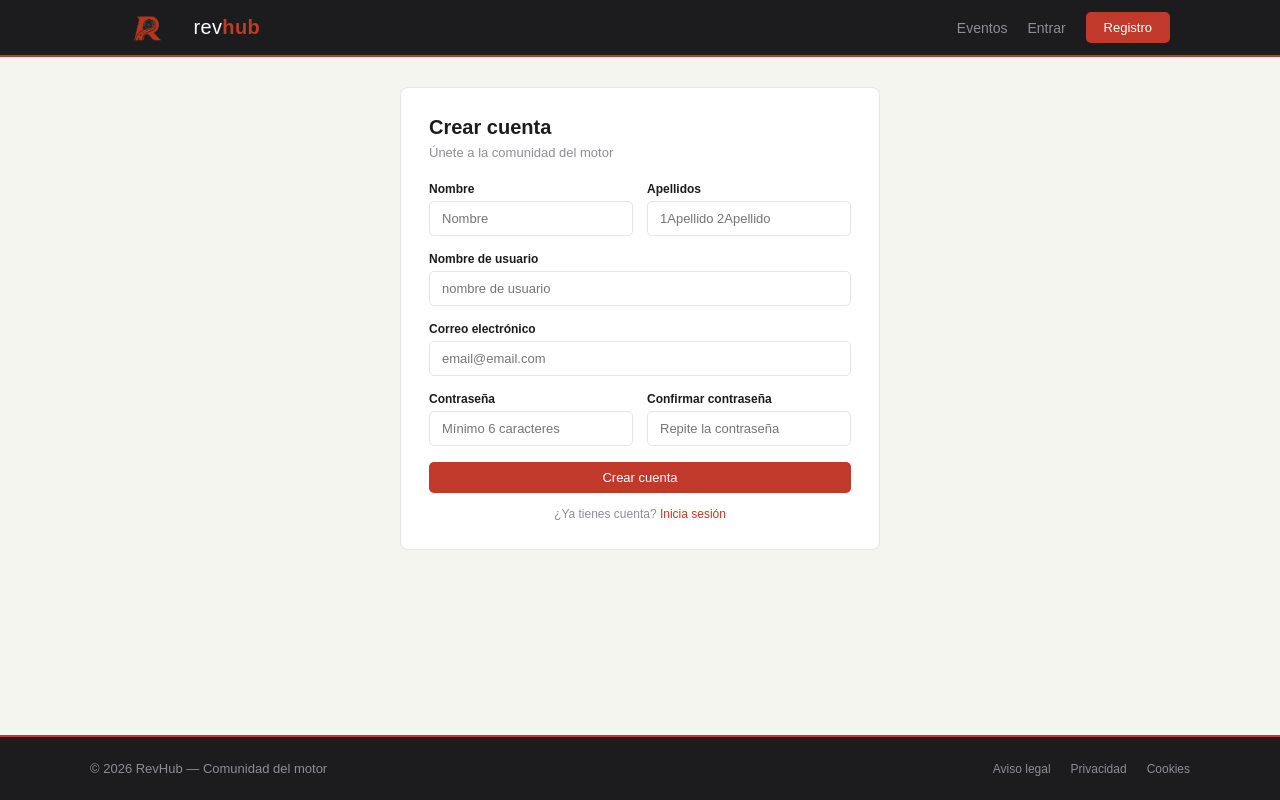
After one commit to victoryaf/revhub, a PHP site: page /registro.php in a window 1280 px wide. The commit adds this page. Run offline with PHP 8.4, Linux system fonts and the light colour scheme.

Commit message:
Añadidos registro, login y logout

```diff
--- a/css/style.css
+++ b/css/style.css
@@ -50,7 +50,7 @@ header {
     justify-content: space-between;
 }
 
-/* === LOGO === */
+/* Logo */
 .logo {
     display: flex;
     align-items: center;
@@ -72,6 +72,38 @@ header {
 .logo span strong {
     color: #C0392B;
     font-weight: bold;
+}
+
+/* Navegación */
+nav {
+    display: flex;
+    gap: 20px;
+    align-items: center;
+}
+
+nav a {
+    color: #8E8E93;
+    font-size: 14px;
+}
+
+nav a:hover {
+    color: #fff;
+}
+
+/* Icono con texto en nav */
+.nav-icono {
+    display: flex;
+    align-items: center;
+    gap: 5px;
+    color: #8E8E93;
+}
+
+.nav-icono:hover {
+    color: #fff;
+}
+
+.nav-icono svg {
+    flex-shrink: 0;
 }
 
 /* ============================================================
@@ -132,6 +164,10 @@ footer {
     background: #922B21;
 }
 
+.btn-full {
+    width: 100%;
+}
+
 .btn-outline {
     display: inline-block;
     background: transparent;
@@ -158,6 +194,10 @@ footer {
     font-family: Arial, sans-serif;
     border: 1px solid #F5B7B1;
     cursor: pointer;
+}
+
+.btn-peligro:hover {
+    background: #F5B7B1;
 }
 
 /* ============================================================
@@ -340,7 +380,7 @@ footer {
     margin-bottom: 6px;
 }
 
-.formulario .subtitulo {
+.subtitulo {
     font-size: 13px;
     color: #8E8E93;
     margin-bottom: 22px;
@@ -392,7 +432,7 @@ footer {
     font-size: 12px;
     color: #8E8E93;
     text-align: center;
-    margin-top: 16px;
+    margin-top: 14px;
 }
 
 .form-pie a {
@@ -419,11 +459,6 @@ footer {
 @media (max-width: 768px) {
     .eventos-grid  { grid-template-columns: 1fr; }
     .form-2col     { grid-template-columns: 1fr; }
-
     nav a:not(.btn) { display: none; }
-
-    .pie-inner {
-        flex-direction: column;
-        align-items: flex-start;
-    }
+    .pie-inner     { flex-direction: column; align-items: flex-start; }
 }
--- a/includes/cabecera.php
+++ b/includes/cabecera.php
@@ -21,19 +21,37 @@ if (session_status() === PHP_SESSION_NONE) {
         </a>
         <nav>
             <a href="/revhub/eventos.php">Eventos</a>
-            <a href="/revhub/vehiculos.php">Vehículos</a>
+
             <?php if (isset($_SESSION['usuario'])): ?>
+
+                <a href="/revhub/vehiculos.php">Vehículos</a>
+
                 <?php if ($_SESSION['rol'] === 'organizador' || $_SESSION['rol'] === 'admin'): ?>
                     <a href="/revhub/crear_evento.php">Crear evento</a>
                 <?php endif; ?>
+
                 <?php if ($_SESSION['rol'] === 'admin'): ?>
                     <a href="/revhub/admin.php">Admin</a>
                 <?php endif; ?>
-                <a href="/revhub/perfil.php"><?= htmlspecialchars($_SESSION['username']) ?></a>
-                <a href="/revhub/logout.php">Salir</a>
+
+                <a href="/revhub/perfil.php" class="nav-icono" title="Mi perfil">
+                    <svg xmlns="http://www.w3.org/2000/svg" width="20" height="20" fill="none" viewBox="0 0 24 24" stroke="currentColor">
+                        <path stroke-linecap="round" stroke-linejoin="round" stroke-width="1.5" d="M12 12c2.7 0 4.8-2.1 4.8-4.8S14.7 2.4 12 2.4 7.2 4.5 7.2 7.2 9.3 12 12 12zm0 2.4c-3.2 0-9.6 1.6-9.6 4.8v2.4h19.2v-2.4c0-3.2-6.4-4.8-9.6-4.8z"/>
+                    </svg>
+                    <?= htmlspecialchars($_SESSION['username']) ?>
+                </a>
+
+                <a href="/revhub/logout.php" class="nav-icono" title="Cerrar sesión">
+                    <svg xmlns="http://www.w3.org/2000/svg" width="20" height="20" fill="none" viewBox="0 0 24 24" stroke="currentColor">
+                        <path stroke-linecap="round" stroke-linejoin="round" stroke-width="1.5" d="M17 16l4-4m0 0l-4-4m4 4H7m6 4v1a2 2 0 01-2 2H5a2 2 0 01-2-2V7a2 2 0 012-2h6a2 2 0 012 2v1"/>
+                    </svg>
+                </a>
+
             <?php else: ?>
+
                 <a href="/revhub/login.php">Entrar</a>
                 <a href="/revhub/registro.php" class="btn">Registro</a>
+
             <?php endif; ?>
         </nav>
     </div>
--- /dev/null
+++ b/logout.php
@@ -0,0 +1,6 @@
+<?php
+session_start();
+session_destroy();
+header('Location: /revhub/index.php');
+exit;
+?>
--- /dev/null
+++ b/registro.php
@@ -0,0 +1,124 @@
+<?php include 'includes/cabecera.php'; ?>
+
+<?php
+$error = '';
+
+if ($_SERVER['REQUEST_METHOD'] === 'POST') {
+    include 'php/conexion.php';
+
+    $nombre    = trim($_POST['nombre']);
+    $apellidos = trim($_POST['apellidos']);
+    $username  = trim($_POST['username']);
+    $email     = trim($_POST['email']);
+    $password  = $_POST['password'];
+    $password2 = $_POST['password2'];
+
+    if (empty($nombre) || empty($apellidos) || empty($username) || empty($email) || empty($password)) {
+        $error = 'Todos los campos son obligatorios.';
+    } elseif ($password !== $password2) {
+        $error = 'Las contraseñas no coinciden.';
+    } elseif (strlen($password) < 6) {
+        $error = 'La contraseña debe tener al menos 6 caracteres.';
+    } else {
+        $email_esc    = mysqli_real_escape_string($conexion, $email);
+        $username_esc = mysqli_real_escape_string($conexion, $username);
+
+        $comprobacion = mysqli_query($conexion,
+            "SELECT id_usuario FROM usuarios
+             WHERE email = '$email_esc' OR username = '$username_esc'"
+        );
+
+        if (mysqli_num_rows($comprobacion) > 0) {
+            $error = 'El email o el nombre de usuario ya están en uso.';
+        } else {
+            $hash          = password_hash($password, PASSWORD_BCRYPT);
+            $nombre_esc    = mysqli_real_escape_string($conexion, $nombre);
+            $apellidos_esc = mysqli_real_escape_string($conexion, $apellidos);
+
+            $insertar = mysqli_query($conexion,
+                "INSERT INTO usuarios (nombre, apellidos, username, email, contrasena)
+                 VALUES ('$nombre_esc', '$apellidos_esc', '$username_esc', '$email_esc', '$hash')"
+            );
+
+            if ($insertar) {
+                $id = mysqli_insert_id($conexion);
+
+                $_SESSION['usuario']  = $id;
+                $_SESSION['username'] = $username;
+                $_SESSION['nombre']   = $nombre;
+                $_SESSION['rol']      = 'usuario';
+
+                header('Location: /revhub/index.php');
+                exit;
+            } else {
+                $error = 'Error al crear la cuenta. Inténtalo de nuevo.';
+            }
+        }
+    }
+}
+?>
+
+<main>
+    <div class="contenedor">
+        <div class="formulario">
+            <h2>Crear cuenta</h2>
+            <p class="subtitulo">Únete a la comunidad del motor</p>
+
+            <?php if ($error): ?>
+                <div class="alerta alerta-error"><?= $error ?></div>
+            <?php endif; ?>
+
+            <form method="POST" action="">
+                <div class="form-2col">
+                    <div class="form-group">
+                        <label for="nombre">Nombre</label>
+                        <input type="text" id="nombre" name="nombre"
+                               value="<?= htmlspecialchars($_POST['nombre'] ?? '') ?>"
+                               placeholder="Nombre">
+                    </div>
+                    <div class="form-group">
+                        <label for="apellidos">Apellidos</label>
+                        <input type="text" id="apellidos" name="apellidos"
+                               value="<?= htmlspecialchars($_POST['apellidos'] ?? '') ?>"
+                               placeholder="1Apellido 2Apellido">
+                    </div>
+                </div>
+
+                <div class="form-group">
+                    <label for="username">Nombre de usuario</label>
+                    <input type="text" id="username" name="username"
+                           value="<?= htmlspecialchars($_POST['username'] ?? '') ?>"
+                           placeholder="nombre de usuario">
+                </div>
+
+                <div class="form-group">
+                    <label for="email">Correo electrónico</label>
+                    <input type="email" id="email" name="email"
+                           value="<?= htmlspecialchars($_POST['email'] ?? '') ?>"
+                           placeholder="email@email.com">
+                </div>
+
+                <div class="form-2col">
+                    <div class="form-group">
+                        <label for="password">Contraseña</label>
+                        <input type="password" id="password" name="password"
+                               placeholder="Mínimo 6 caracteres">
+                    </div>
+                    <div class="form-group">
+                        <label for="password2">Confirmar contraseña</label>
+                        <input type="password" id="password2" name="password2"
+                               placeholder="Repite la contraseña">
+                    </div>
+                </div>
+
+                <button type="submit" class="btn btn-full">Crear cuenta</button>
+            </form>
+
+            <p class="form-pie">
+                ¿Ya tienes cuenta? <a href="/revhub/login.php">Inicia sesión</a>
+            </p>
+        </div>
+    </div>
+</main>
+
+<?php include 'includes/pie.php'; ?>
```
Also changed, not shown: login.php (added, +78 -0 lines).
